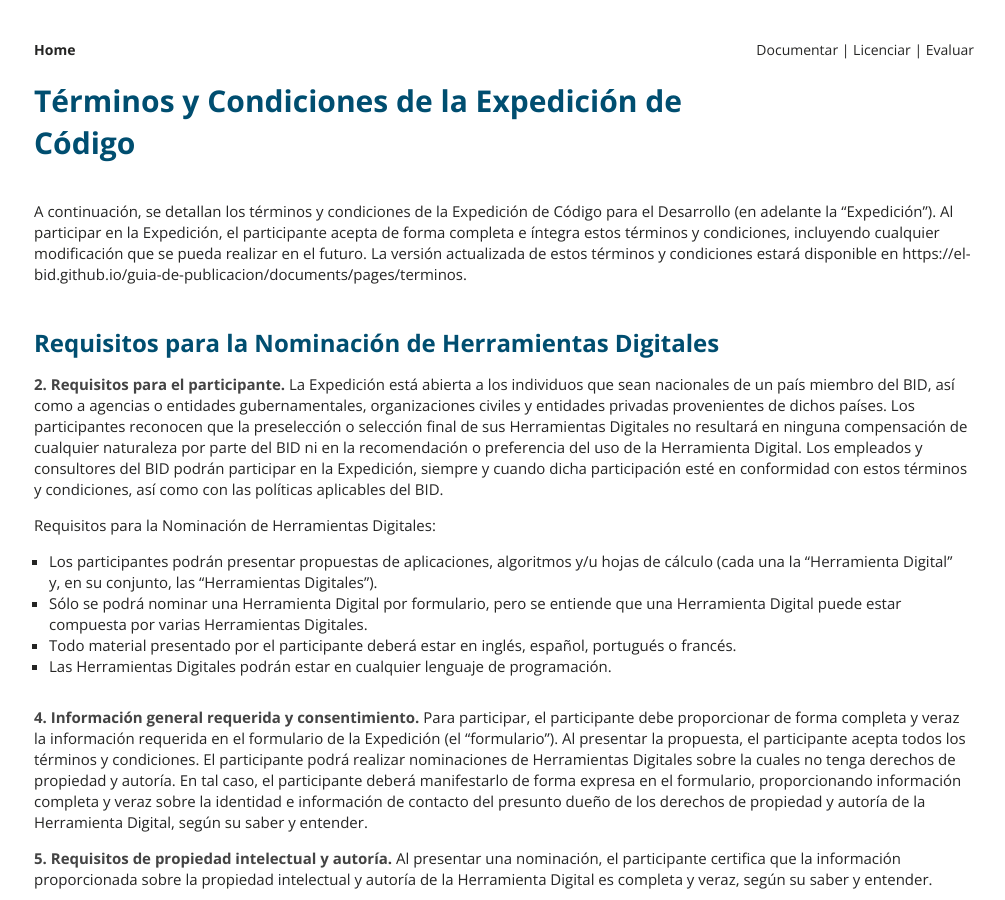
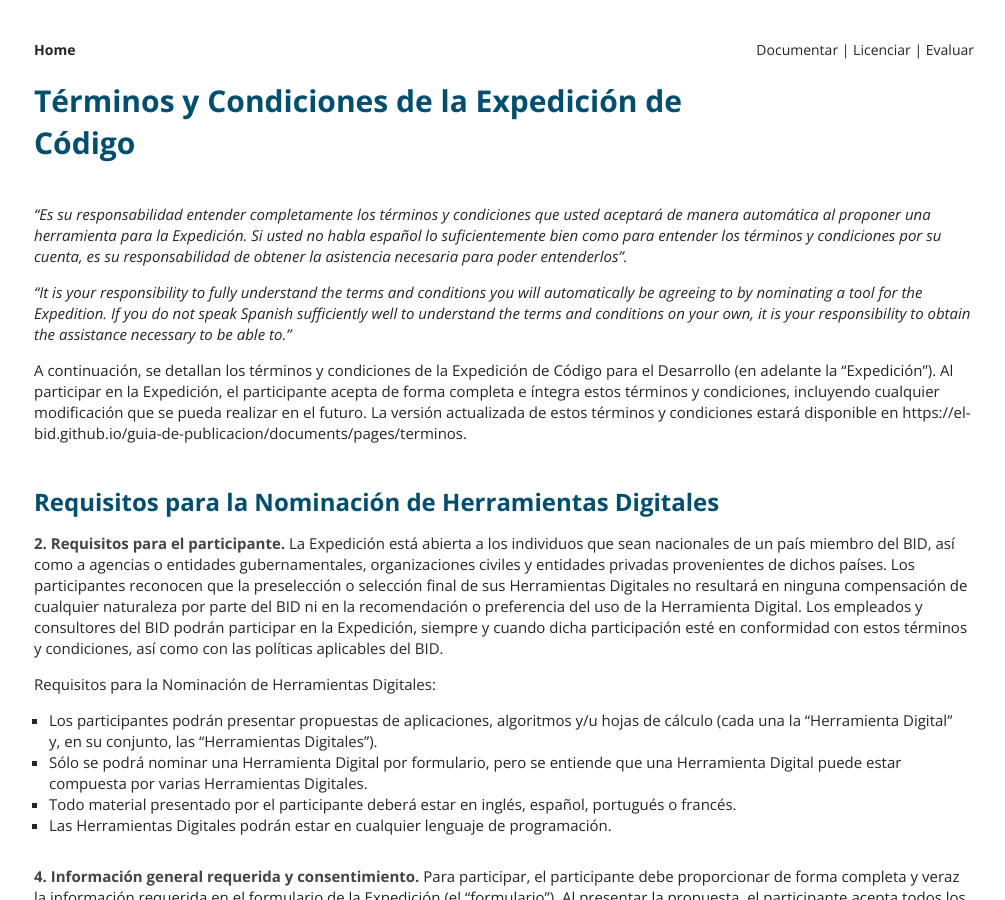
Before and after one commit to EL-BID/guia-de-publicacion, a Jekyll site: the page built from _documents/pages/terminos.markdown, in a window 1280 px wide and 900 px high. Shown: the whole window, without its empty margins (136-1141 px from the left). Built offline with Jekyll 4.4.1, drawn with Linux system fonts in a browser that asks for light colours.

Commit message:
disclaimers 3

```diff
--- a/_documents/pages/terminos.markdown
+++ b/_documents/pages/terminos.markdown
@@ -6,6 +6,10 @@ source:
 lang: es
 
 ---
+
+*"Es su responsabilidad entender completamente los términos y condiciones que usted aceptará de manera automática al proponer una herramienta para la Expedición. Si usted no habla español lo suficientemente bien como para entender los términos y condiciones por su cuenta, es su responsabilidad de obtener la asistencia necesaria para poder entenderlos".*
+
+*“It is your responsibility to fully understand the terms and conditions you will automatically be agreeing to by nominating a tool for the Expedition. If you do not speak Spanish sufficiently well to understand the terms and conditions on your own, it is your responsibility to obtain the assistance necessary to be able to.”*
 
 1. A continuación, se detallan los términos y condiciones de la Expedición de Código para el Desarrollo (en adelante la “Expedición”). Al participar en la Expedición, el participante acepta de forma completa e íntegra estos términos y condiciones, incluyendo cualquier modificación que se pueda realizar en el futuro. La versión actualizada de estos términos y condiciones estará disponible en https://el-bid.github.io/guia-de-publicacion/documents/pages/terminos.
 
```
